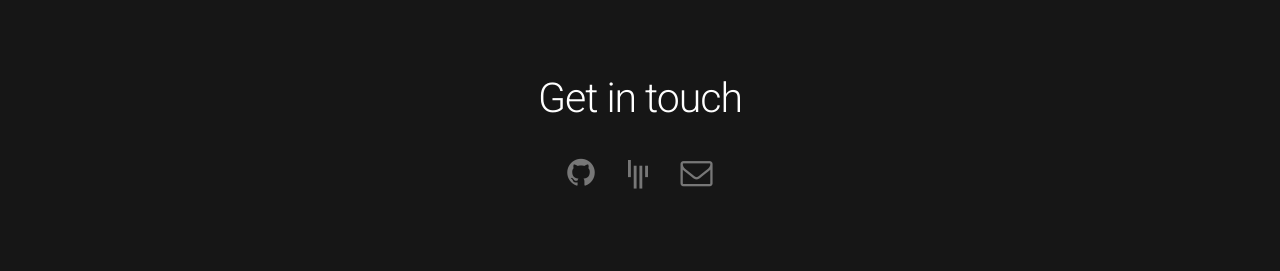
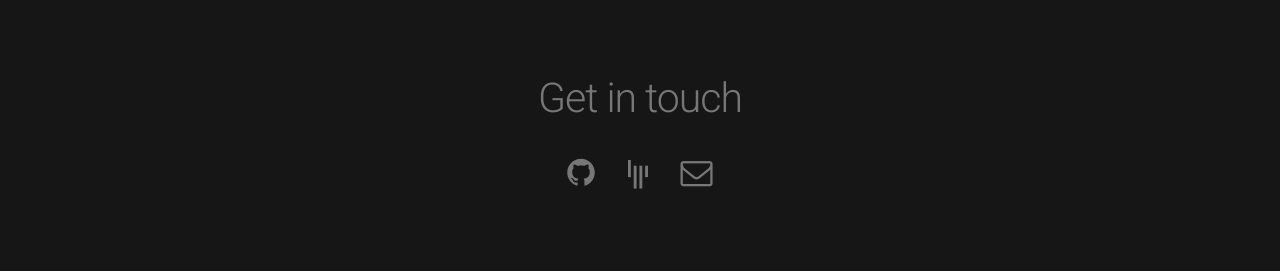
Before and after one commit to ThoughtWorksInc/DeepLearning.scala, a Jekyll site: the page built from index.html, in a window 1280 px wide. Shown: the part 2224-2495 px from the top of the page. Built offline with Jekyll 4.4.1, drawn with Linux system fonts in a browser that asks for light colours; nearby versions of some CDN libraries; comment, search, counter and statistics services are not loaded.

Commit message:
Update style.css

```diff
--- a/assets/css/style.css
+++ b/assets/css/style.css
@@ -1147,11 +1147,6 @@
 		text-align: center;
 	}
 
-	#footer header h2
-	{
-		color: #FFF !important;
-	}
-
 	#footer header .byline
 	{
 		color: rgba(255,255,255,.2);
```
